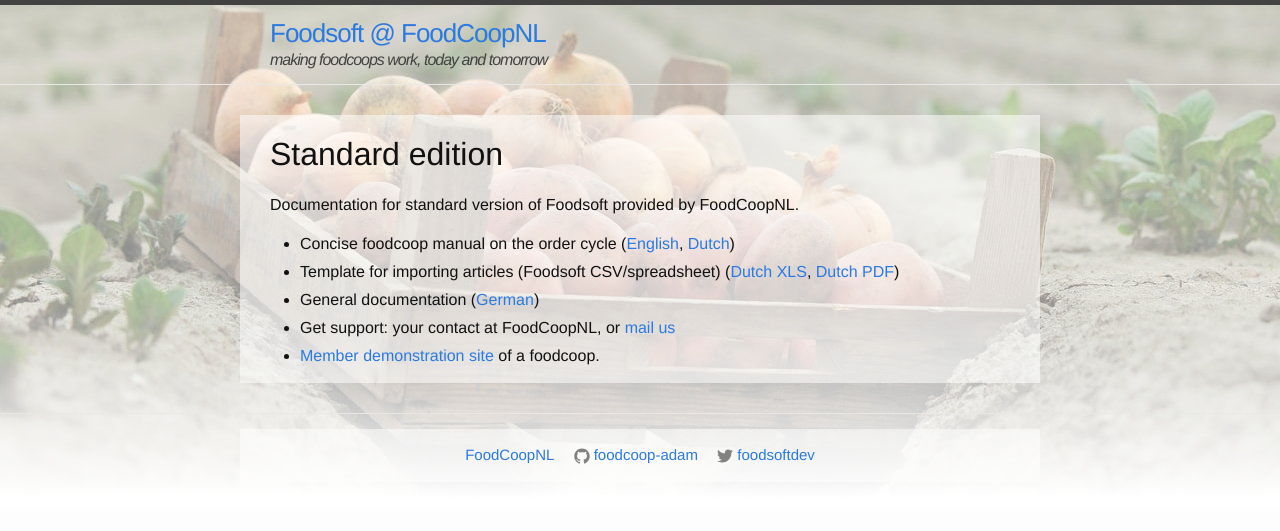
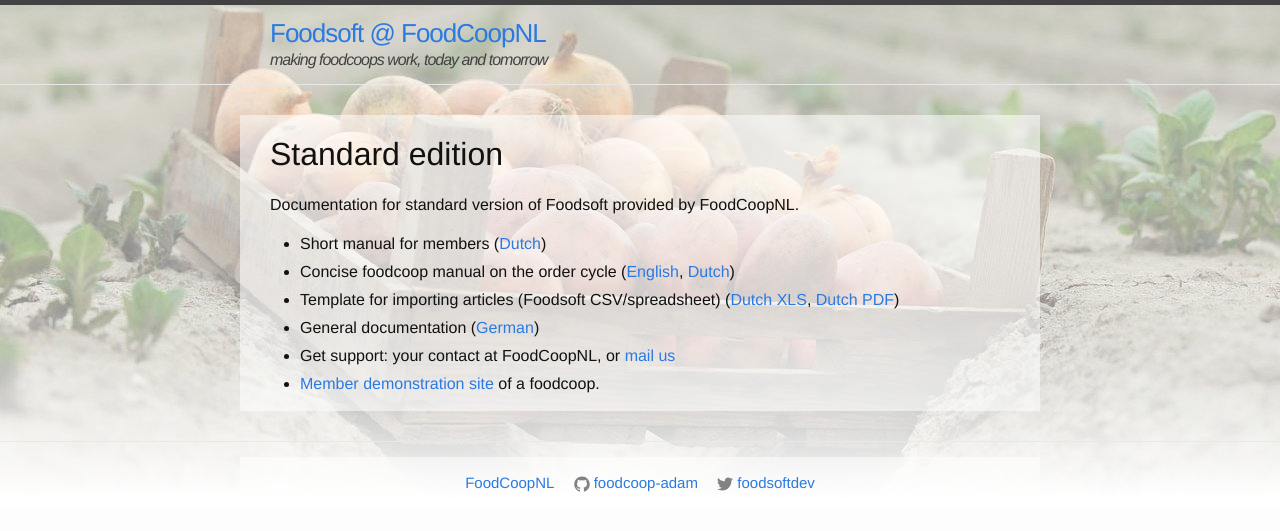
Before and after one commit to foodcoop-adam/foodcoop-adam.github.io, a Jekyll site: the page built from foodcoop-standard.md, in a window 1280 px wide. Shown: the top 531 px of the page. Built offline with Jekyll 4.4.1, drawn with Linux system fonts in a browser that asks for light colours.

Commit message:
add member manual

```diff
--- a/foodcoop-standard.md
+++ b/foodcoop-standard.md
@@ -5,6 +5,9 @@
 ================
 
 Documentation for standard version of Foodsoft provided by FoodCoopNL.
+
+* Short manual for members
+  ([Dutch](documents/foodsoft-manual-members.nl.pdf))
 
 * Concise foodcoop manual on the order cycle
   ([English](documents/foodsoft-manual-foodcoop-fcnl.en.pdf),
```
Also changed, not shown: foodcoop-multishared.md (+3 -0 lines), documents/foodsoft-manual-members.nl.svg (added), 1 other file.
